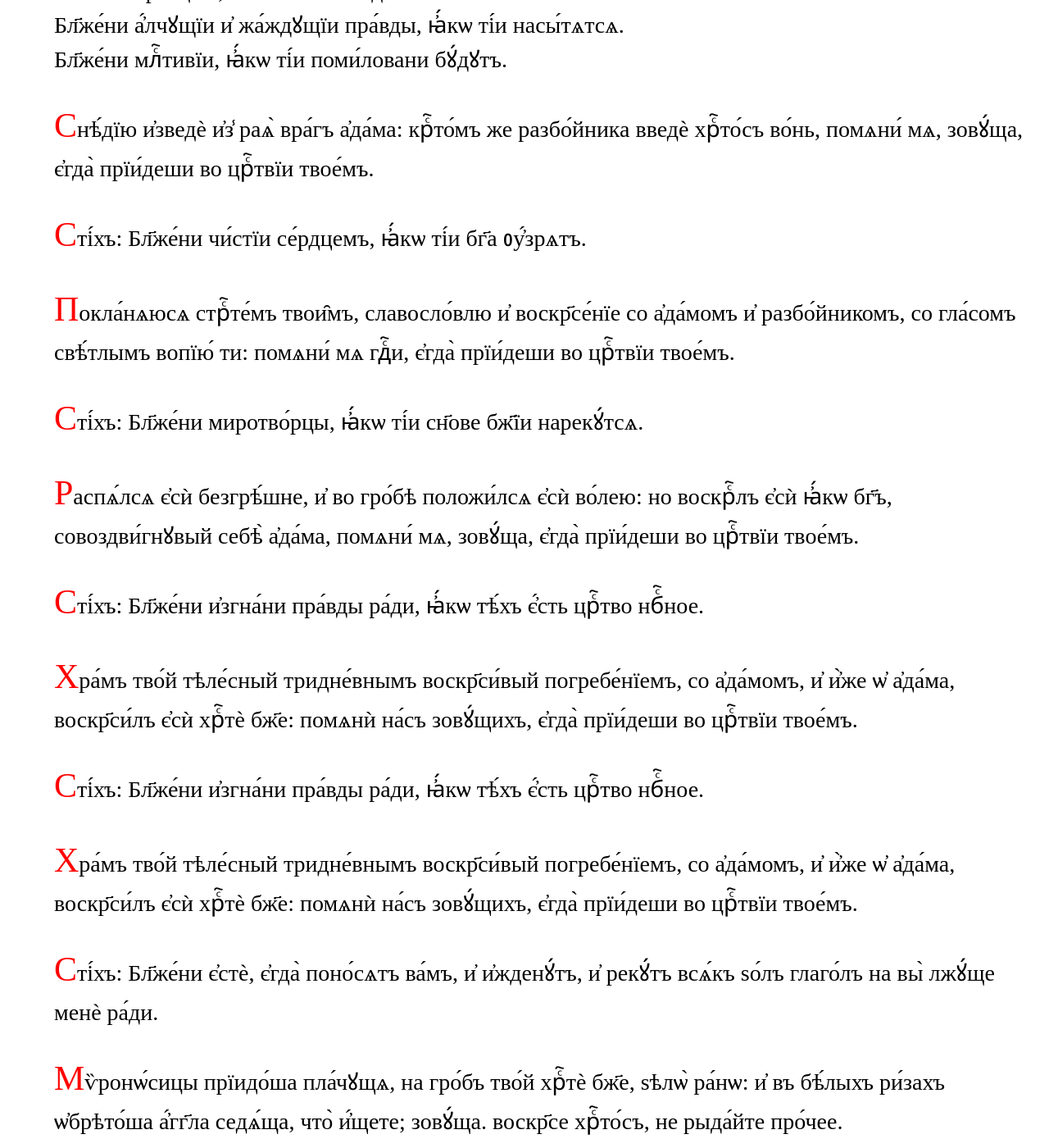
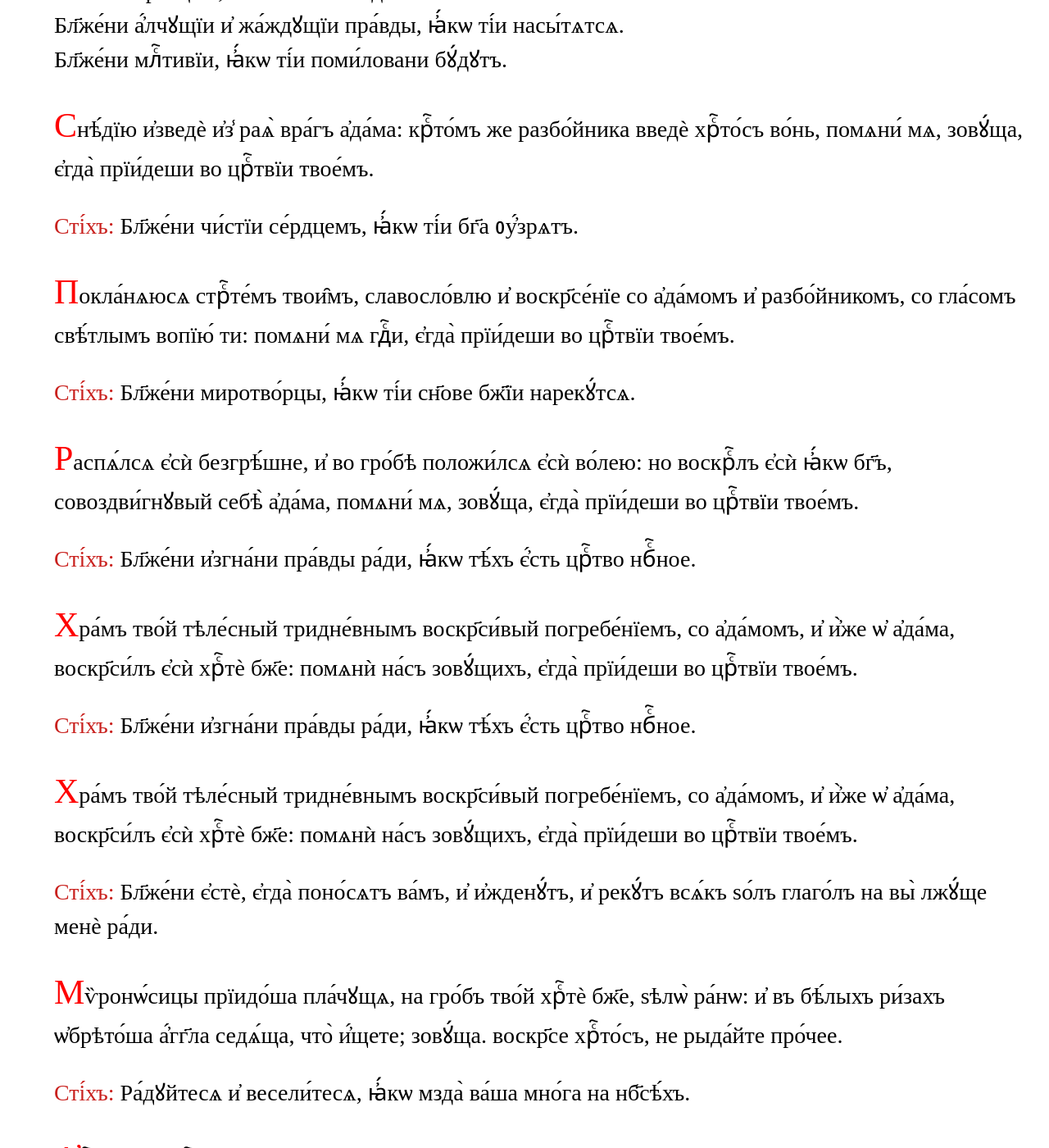
Before and after one commit to markjville/markjville.github.io, a Jekyll site: the page docs/Изобразительная/Гл5.html, which Jekyll copies as it is, in a window 1280 px wide and 1400 px high, scrolled down 393 px. Shown: the whole window at 82% size. Built offline with Jekyll 4.4.1, drawn with Linux system fonts in a browser that asks for light colours; some web fonts are replaced; comment, search, counter and statistics services are not loaded; some of the changed text lies outside the part shown.

Commit message:
Update Гл5.html

```diff
--- a/docs/Изобразительная/Гл5.html
+++ b/docs/Изобразительная/Гл5.html
@@ -46,7 +46,7 @@ p::first-letter {
 крⷭ҇то́мъ же разбо́йника введѐ
 хрⷭ҇то́съ во́нь, помѧни́ мѧ, зовꙋ́ща,
 є҆гда̀ прїи́деши во црⷭ҇твїи твое́мъ.</font></p>
-<p><font face="Ponomar Unicode">Сті́хъ:
+<font face="Ponomar"><font color="#c9211e">Сті́хъ: </font>
 Бл҃же́ни чи́стїи се́рдцемъ, ꙗ҆́кѡ
 ті́и бг҃а ᲂу҆́зрѧтъ.</font></p>
 <p><font face="Ponomar Unicode">Покла́нѧюсѧ
@@ -55,7 +55,7 @@ p::first-letter {
 разбо́йникомъ, со гла́сомъ свѣ́тлымъ
 вопїю́ ти: помѧни́ мѧ гдⷭ҇и, є҆гда̀
 прїи́деши во црⷭ҇твїи твое́мъ.</font></p>
-<p><font face="Ponomar Unicode">Сті́хъ:
+<font face="Ponomar"><font color="#c9211e">Сті́хъ: </font>
 Бл҃же́ни миротво́рцы, ꙗ҆́кѡ ті́и сн҃ове
 бж҃їи нарекꙋ́тсѧ.</font></p>
 <p><font face="Ponomar Unicode">Распѧ́лсѧ
@@ -64,7 +64,7 @@ p::first-letter {
 бг҃ъ, совоздви́гнꙋвый себѣ̀ а҆да́ма,
 помѧни́ мѧ, зовꙋ́ща, є҆гда̀ прїи́деши
 во црⷭ҇твїи твое́мъ.</font></p>
-<p><font face="Ponomar Unicode">Сті́хъ:
+<font face="Ponomar"><font color="#c9211e">Сті́хъ: </font>
 Бл҃же́ни и҆згна́ни пра́вды ра́ди, ꙗ҆́кѡ
 тѣ́хъ є҆́сть црⷭ҇тво нбⷭ҇ное.</font></p>
 <p><font face="Ponomar Unicode">Хра́мъ
@@ -73,7 +73,7 @@ p::first-letter {
 ѡ҆ а҆да́ма, воскр҃си́лъ є҆сѝ хрⷭ҇тѐ
 бж҃е: помѧнѝ на́съ зовꙋ́щихъ, є҆гда̀
 прїи́деши во црⷭ҇твїи твое́мъ.</font></p>
-<p><font face="Ponomar Unicode">Сті́хъ:
+<font face="Ponomar"><font color="#c9211e">Сті́хъ: </font>
 Бл҃же́ни и҆згна́ни пра́вды ра́ди, ꙗ҆́кѡ
 тѣ́хъ є҆́сть црⷭ҇тво нбⷭ҇ное. </font>
 </p>
@@ -84,7 +84,7 @@ p::first-letter {
 бж҃е: помѧнѝ на́съ зовꙋ́щихъ, є҆гда̀
 прїи́деши во црⷭ҇твїи твое́мъ. </font>
 </p>
-<p><font face="Ponomar Unicode">Сті́хъ:
+<font face="Ponomar"><font color="#c9211e">Сті́хъ: </font>
 Бл҃же́ни є҆стѐ, є҆гда̀ поно́сѧтъ ва́мъ,
 и҆ и҆жденꙋ́тъ, и҆ рекꙋ́тъ всѧ́къ ѕо́лъ
 глаго́лъ на вы̀ лжꙋ́ще менѐ ра́ди. </font>
@@ -96,7 +96,7 @@ p::first-letter {
 что̀ и҆́щете; зовꙋ́ща. воскр҃се хрⷭ҇то́съ,
 не рыда́йте про́чее. </font>
 </p>
-<p><font face="Ponomar Unicode">Сті́хъ:
+<font face="Ponomar"><font color="#c9211e">Сті́хъ: </font>
 Ра́дꙋйтесѧ и҆ весели́тесѧ, ꙗ҆́кѡ мзда̀
 ва́ша мно́га на нб҃сѣ́хъ. </font>
 </p>
```
